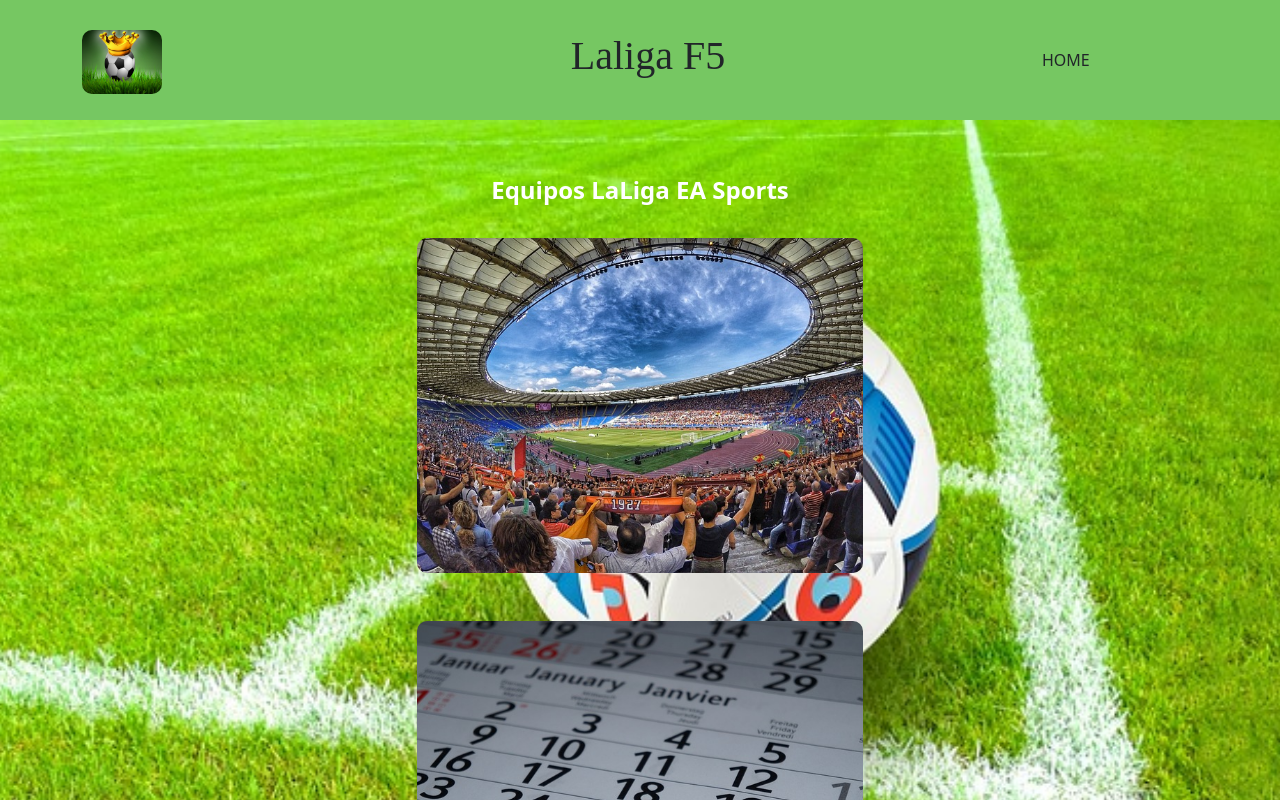
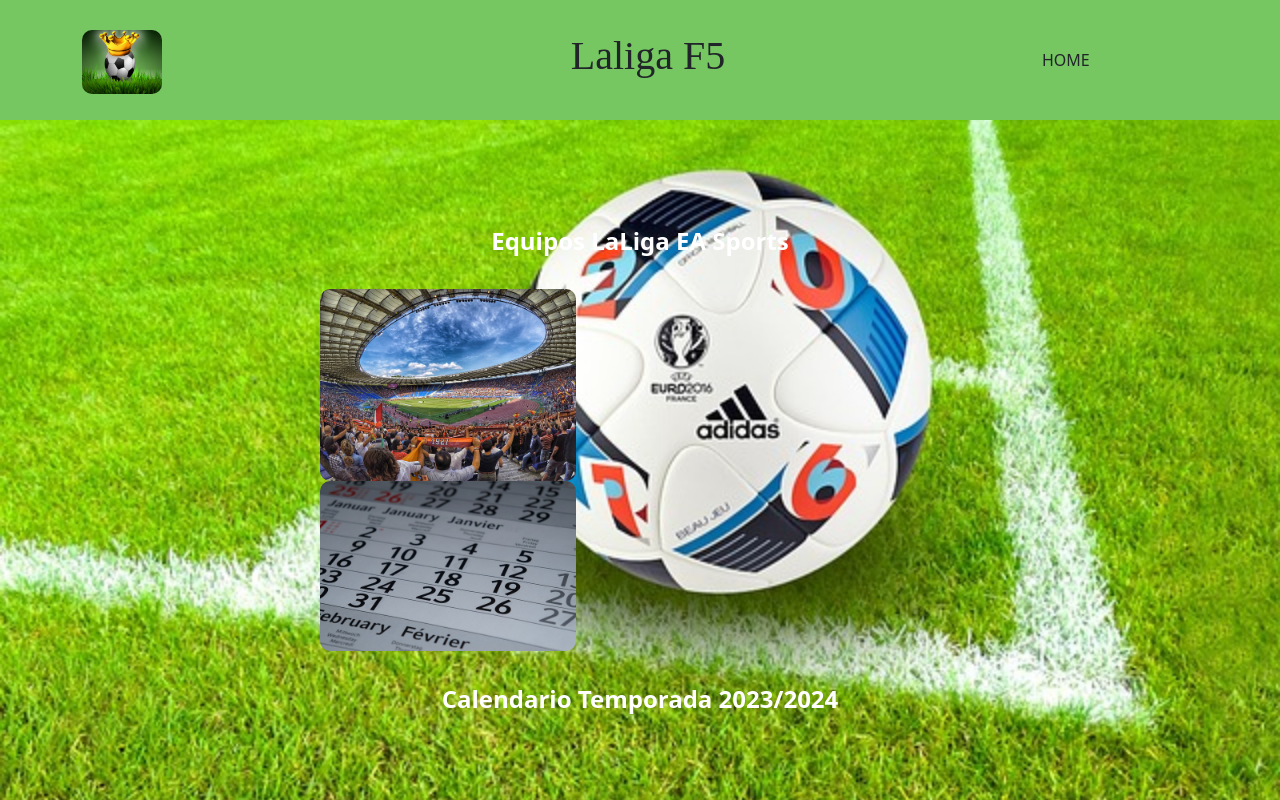
Before and after one commit to JoseLuisMJ/laligaf5, an Angular app in the folder frontend/laligaf5/: page /events/home in a window 1280 px wide. Shown: the top 800 px of the page. Built offline with nearby package versions, Linux system fonts and the light colour scheme; a web font is replaced by a local one.

Commit message:
update links

```diff
--- a/frontend/laligaf5/src/app/events/views/home/home.component.html
+++ b/frontend/laligaf5/src/app/events/views/home/home.component.html
@@ -1,8 +1,10 @@
 <main>
     <div class="container">
 <h4>Equipos LaLiga EA Sports</h4>
-<img type="button" href="/teams" alt="Estadio de fútbol" src="/assets/images/stadium-2791693_640.jpg"><br><br>
-<img type="button" href="/calendar" alt="Calendario" src="/assets/images/calendario.jpg">
+<!-- <img type="button" href="/teams" alt="Estadio de fútbol" src="/assets/images/stadium-2791693_640.jpg"><br><br>
+<img type="button" href="/calendar" alt="Calendario" src="/assets/images/calendario.jpg"> -->
+<a href="events/teams" id="link-teams"><img src="assets/images/stadium-2791693_640.jpg" alt="teams"></a>
+<a href="events/calendar" id="link-calendar"><img src="assets/images/calendario.jpg" alt="calendario"></a>
 <h4 class="calendar" >Calendario Temporada 2023/2024</h4>
     </div>
 </main>
--- a/frontend/laligaf5/src/app/events/views/teams/teams.component.html
+++ b/frontend/laligaf5/src/app/events/views/teams/teams.component.html
@@ -5,7 +5,7 @@
     <div class="card-body">
       <h5 class="card-title">Card title</h5>
       <p class="card-text">Some quick example text to build on the card title and make up the bulk of the card's content.</p>
-      <a href="#" class="btn btn-primary">Go somewhere</a>
+      <a href="events/staff" class="btn btn-primary">Go somewhere</a>
     </div>
   </div>
 
@@ -59,7 +59,7 @@
     <div class="card-body">
       <h5 class="card-title">Card title</h5>
       <p class="card-text">Some quick example text to build on the card title and make up the bulk of the card's content.</p>
-      <a href="#" class="btn btn-primary">Go somewhere</a>
+      <a href="events/staff" class="btn btn-primary">Go somewhere</a>
     </div>
   </div>
 
```
